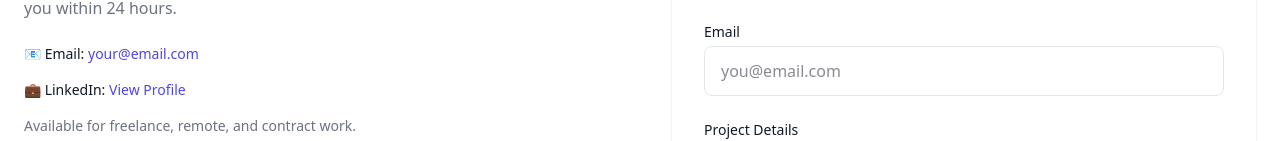
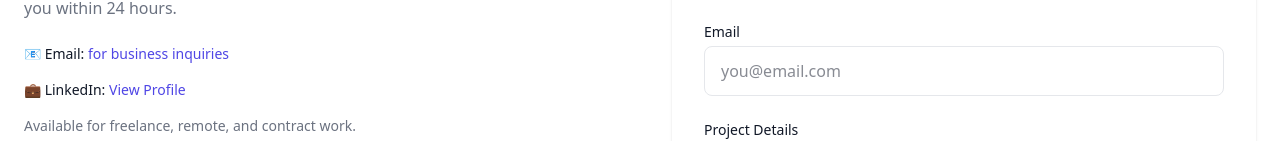
Before and after one commit to SunuwarPrakash/UI-UX, a React (Vite) app: page / in a window 1280 px wide. Shown: the part 1735-1876 px from the top of the page. Built offline with nearby package versions, Linux system fonts and the light colour scheme.

Commit message:
update email link text for clarity on business inquiries

```diff
--- a/src/App.jsx
+++ b/src/App.jsx
@@ -286,7 +286,7 @@ export default function App() {
             href="mailto:praksunuwar@gmail.com"
             className="text-[rgb(var(--accent))] hover:underline"
           >
-            your@email.com
+            for business inquiries
           </a>
         </p>
 
```
